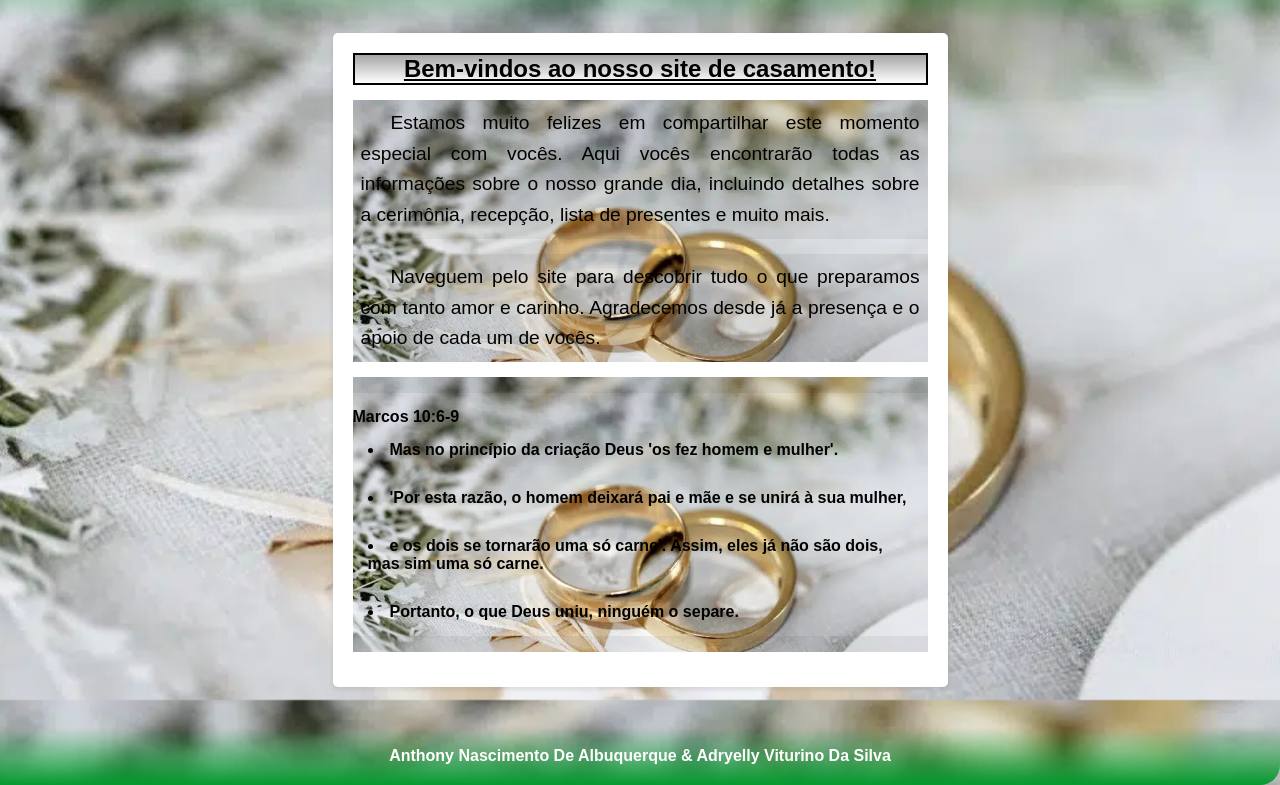
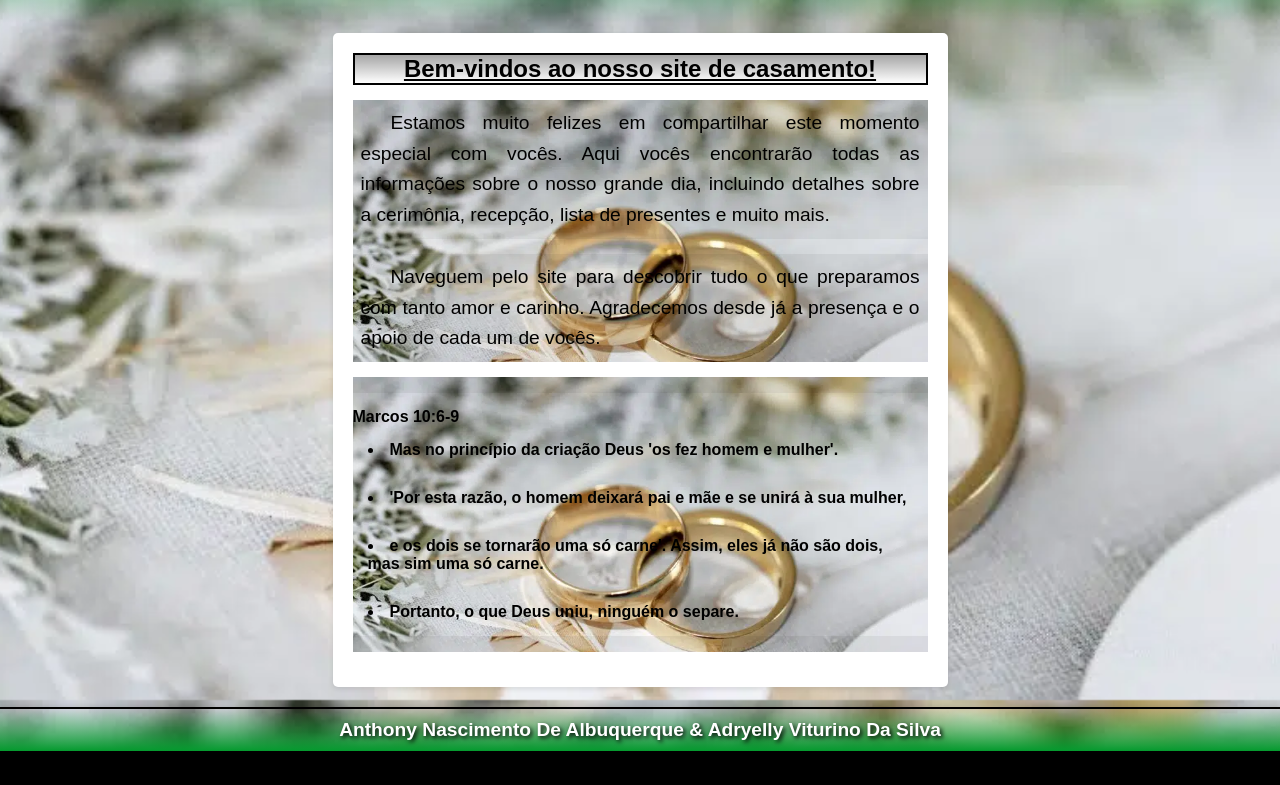
Before and after one commit to Anthony-Albuquerque405/casamento, a plain HTML site: page index.html in a window 1280 px wide. Shown: the part 100-885 px from the top of the page. After the commit the page ends 853 px from the top, so only its background shows below. Drawn offline with Linux system fonts and the light colour scheme; a web font is replaced by a local one.

Commit message:
resolvendo bug do roda pé

```diff
--- a/estilo.css
+++ b/estilo.css
@@ -32,6 +32,7 @@ main {
   max-width: 615px;
   max-height: 690px;
   margin: 10px auto;
+  margin-bottom: auto;
 }
 
 header {
@@ -145,9 +146,14 @@ footer {
   background-image: linear-gradient(to top, #049a2e, transparent);
   color: white;
   text-align: center;
-  padding: 20px 0;
-  margin-top: 40px;
-
+  padding: 10px 0;
+  font-size: 0.9em;
   font-weight: bold;
-  border-radius: 0 0 20px 0;
+  border-top: 2px solid black;
+  border-bottom: 2px solid black;
+  margin-top: 20px;
+  box-shadow: 0 -2px 5px rgba(0, 0, 0, 0.1);
+  font-family: var(--fonte-destaque);
+  font-size: 1.2em;
+  text-shadow: 2px 2px 4px #000000;
 }
```
